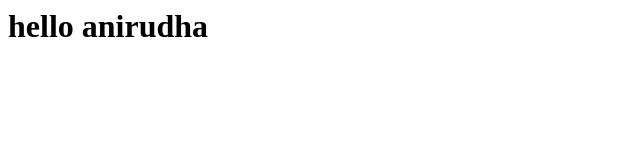
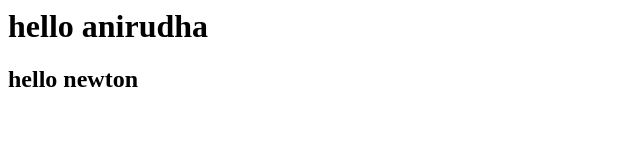
Before and after one commit to anirudhaawad/firsthtml, a plain HTML site: page index.html in a window 1280 px wide. Shown: the whole page, without its empty margins (0-640 px from the left). Drawn offline with Linux system fonts and the light colour scheme.

Commit message:
Update index.html

```diff
--- a/index.html
+++ b/index.html
@@ -4,5 +4,6 @@
     </head>
     <body>
         <h1>hello anirudha</h1>
+        <h2>hello newton</h2>
     </body>
 </html>
```
